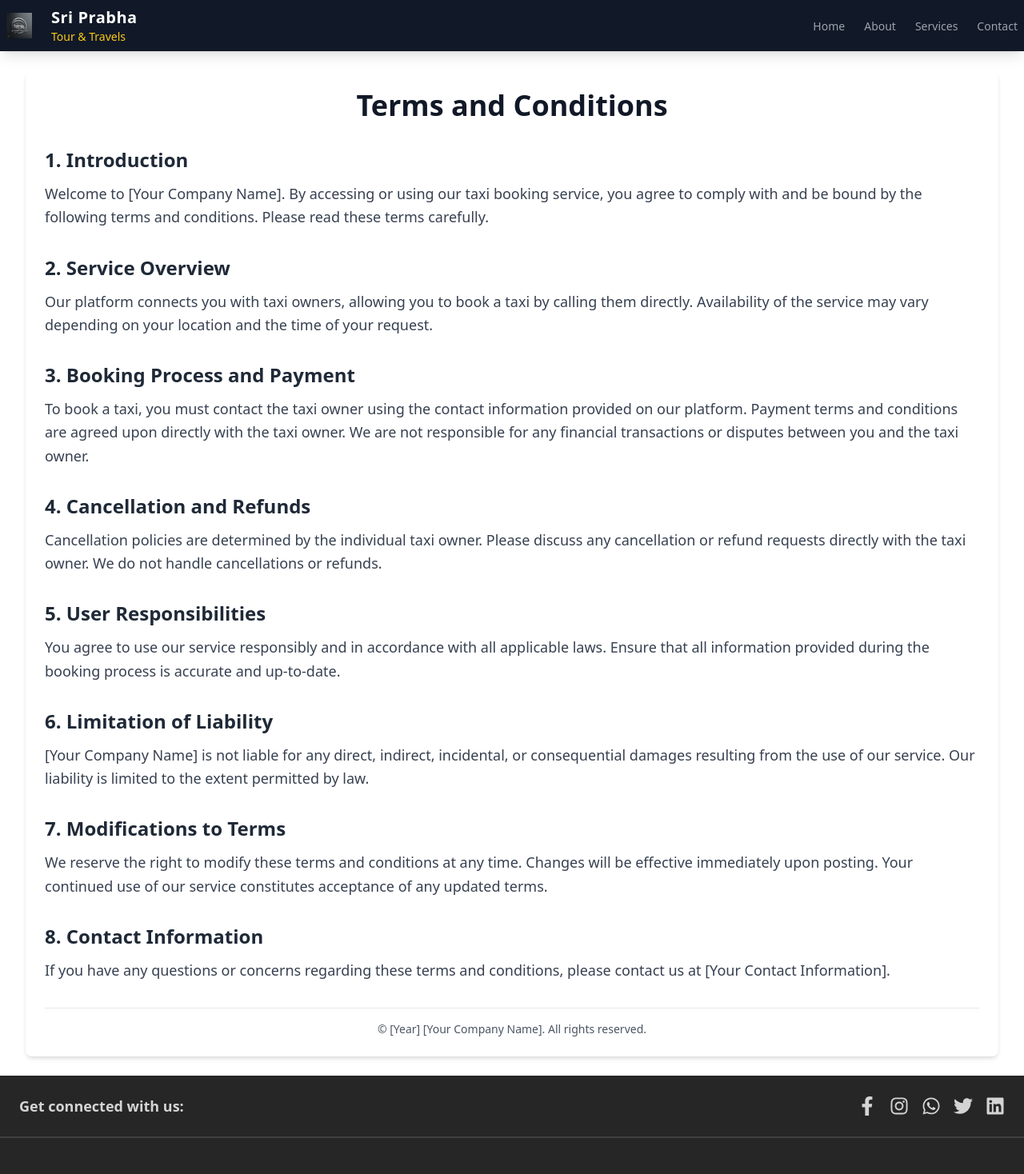
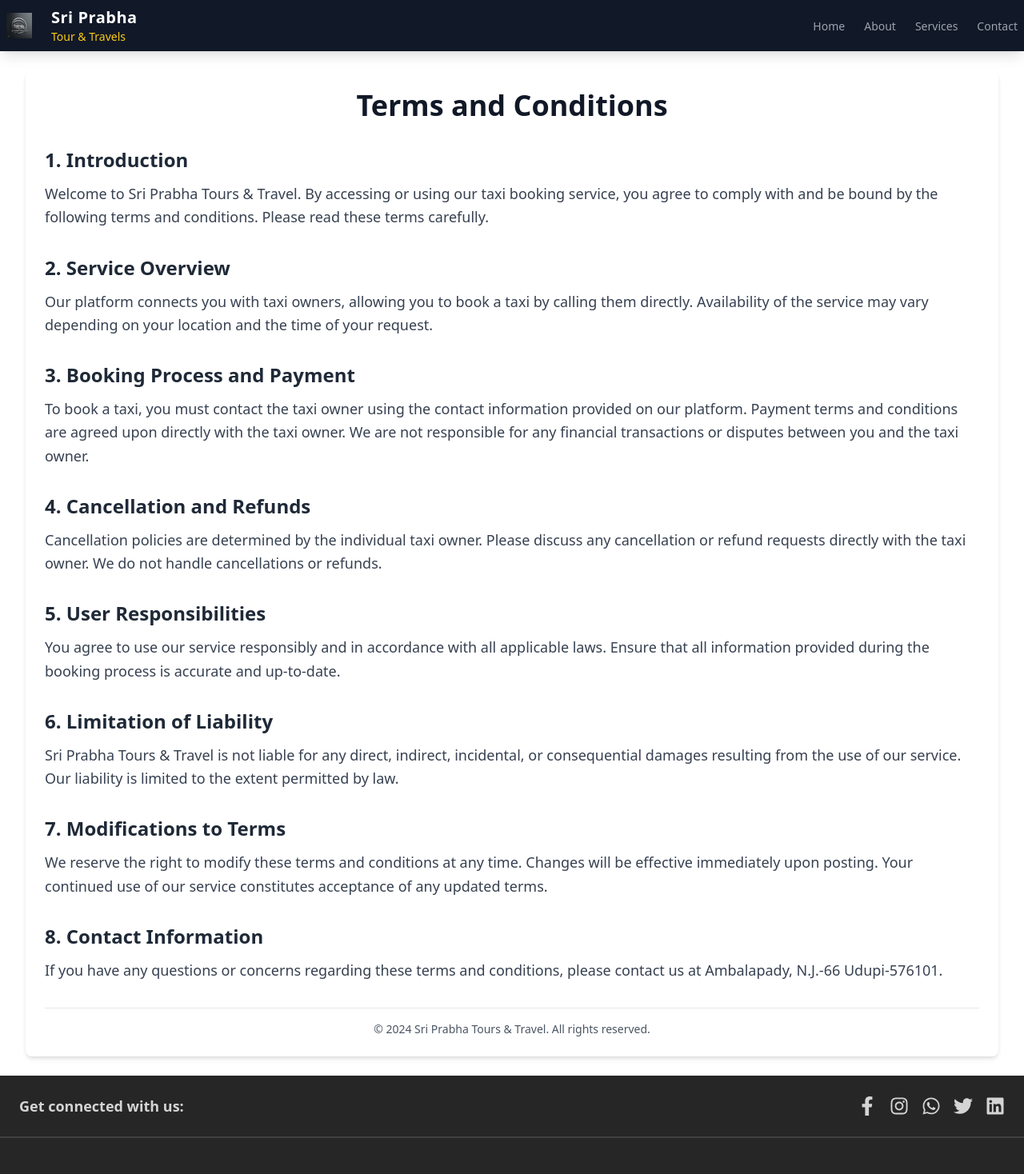
Before and after one commit to SwathiSherigar/Sri_prabha_taxi, a React (Vite) app: page /terms in a window 1280 px wide. Shown: the top 1468 px of the page at 80% size. Built offline with nearby package versions, Linux system fonts and the light colour scheme.

Commit message:
text modification

```diff
--- a/src/Pages/TermsAndConditions.jsx
+++ b/src/Pages/TermsAndConditions.jsx
@@ -15,7 +15,7 @@ const TermsAndConditions = () => {
         <section className="mb-8">
           <h2 className="text-2xl font-semibold mb-3 text-gray-800">1. Introduction</h2>
           <p className="text-lg leading-relaxed text-gray-700">
-            Welcome to [Your Company Name]. By accessing or using our taxi booking service, you agree to comply with and be bound by the following terms and conditions. Please read these terms carefully.
+            Welcome to Sri Prabha Tours & Travel. By accessing or using our taxi booking service, you agree to comply with and be bound by the following terms and conditions. Please read these terms carefully.
           </p>
         </section>
 
@@ -50,7 +50,7 @@ const TermsAndConditions = () => {
         <section className="mb-8">
           <h2 className="text-2xl font-semibold mb-3 text-gray-800">6. Limitation of Liability</h2>
           <p className="text-lg leading-relaxed text-gray-700">
-            [Your Company Name] is not liable for any direct, indirect, incidental, or consequential damages resulting from the use of our service. Our liability is limited to the extent permitted by law.
+          Sri Prabha Tours & Travel is not liable for any direct, indirect, incidental, or consequential damages resulting from the use of our service. Our liability is limited to the extent permitted by law.
           </p>
         </section>
 
@@ -64,12 +64,12 @@ const TermsAndConditions = () => {
         <section className="mb-8">
           <h2 className="text-2xl font-semibold mb-3 text-gray-800">8. Contact Information</h2>
           <p className="text-lg leading-relaxed text-gray-700">
-            If you have any questions or concerns regarding these terms and conditions, please contact us at [Your Contact Information].
+            If you have any questions or concerns regarding these terms and conditions, please contact us at Ambalapady, N.J.-66 Udupi-576101.
           </p>
         </section>
 
         <footer className="border-t pt-4 text-center text-sm text-gray-600">
-          <p>&copy; [Year] [Your Company Name]. All rights reserved.</p>
+          <p>&copy; 2024 Sri Prabha Tours & Travel. All rights reserved.</p>
         </footer>
       </div>
     </div>
```
